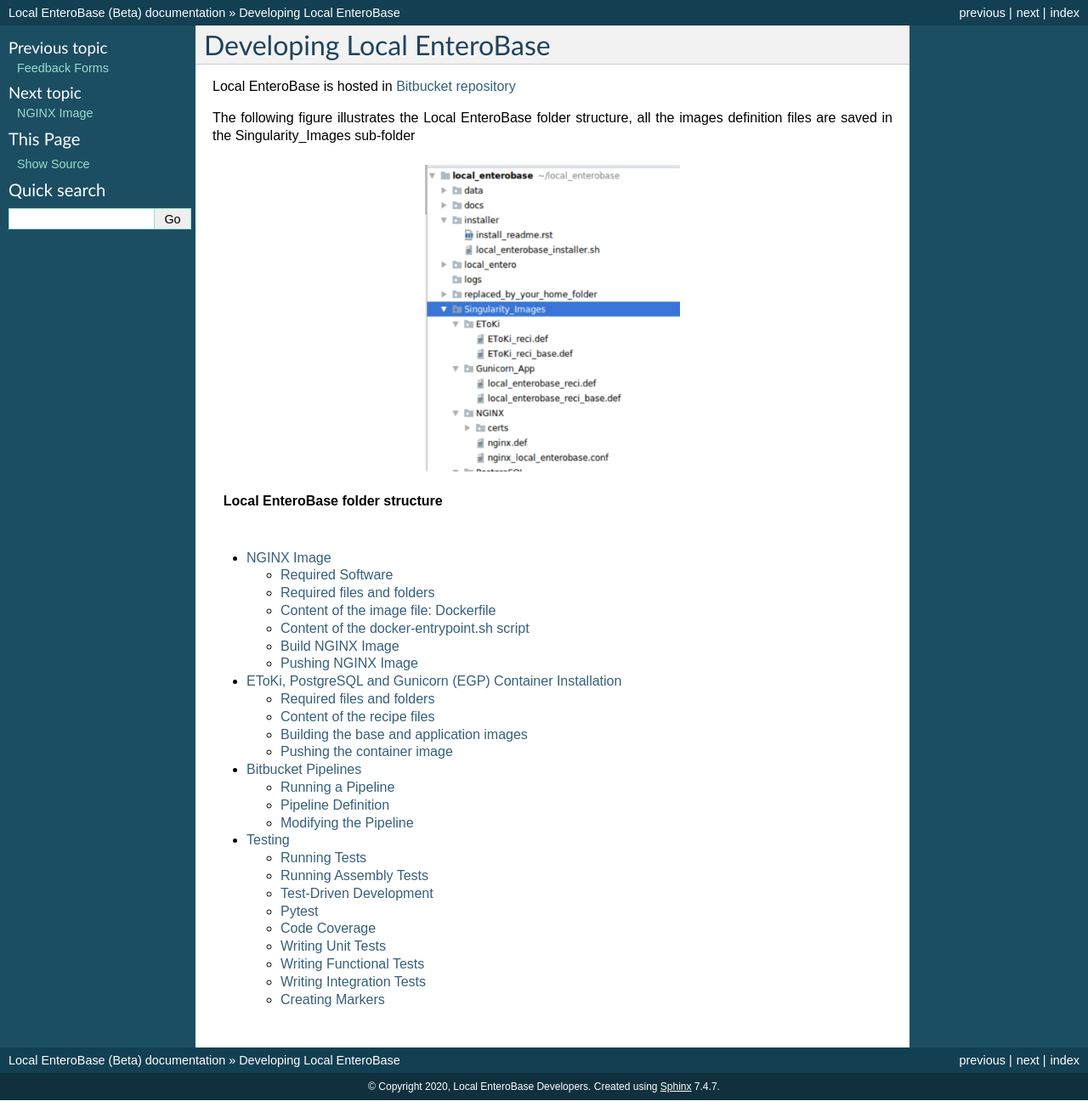
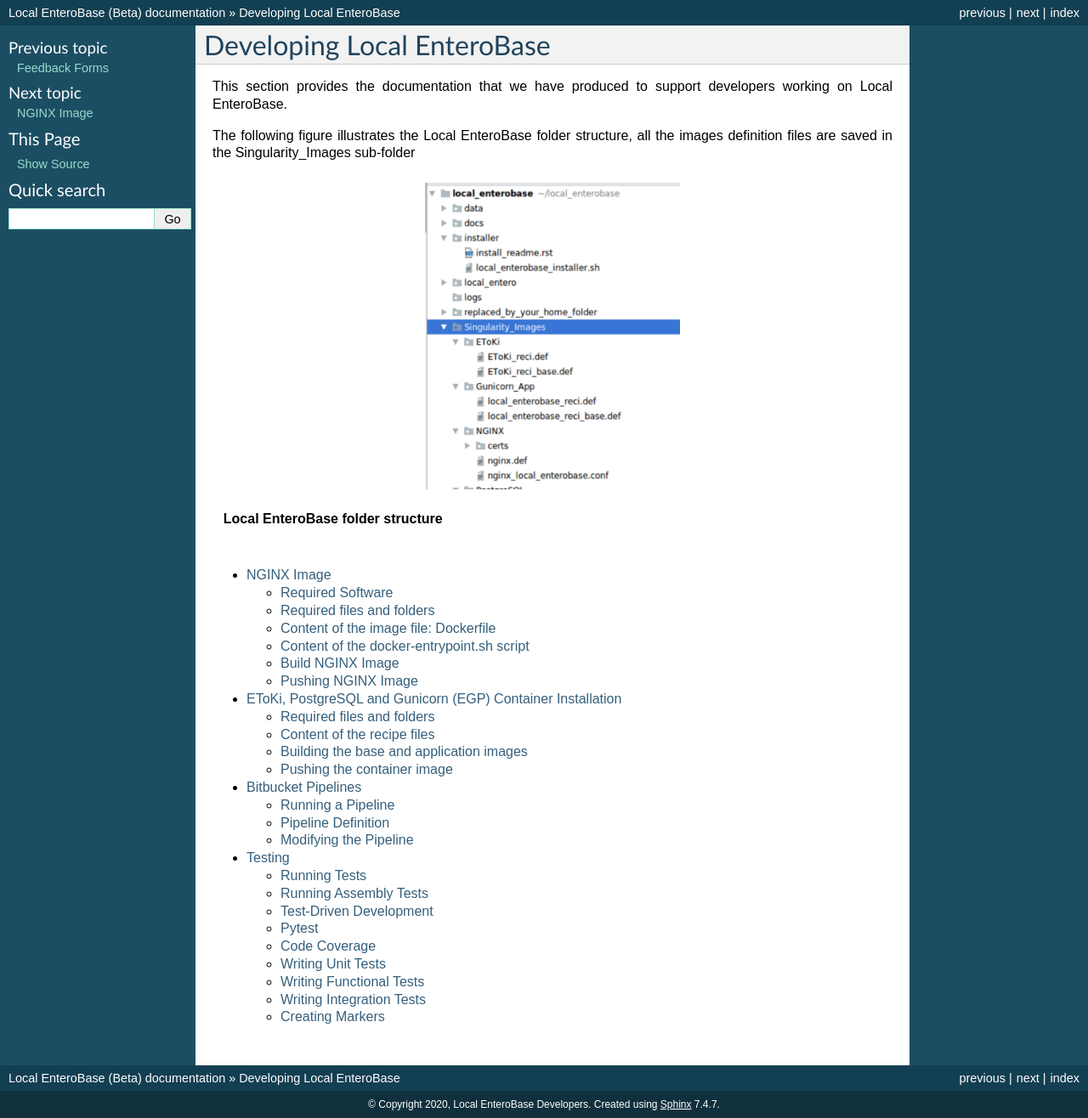
Before and after one commit to khaledk2/leb-beta, a Sphinx documentation site: the page built from docs/developer/developer.rst, in a window 1280 px wide. Shown: the whole page at 85% size. Built offline with Sphinx 7.4.7, drawn with Linux system fonts in a browser that asks for light colours; before the commit the page ends 1295 px from its top, so only the background shows below that.

Commit message:
dev docs

```diff
--- a/docs/developer/developer.rst
+++ b/docs/developer/developer.rst
@@ -1,7 +1,7 @@
 Developing Local EnteroBase
 ===========================
 
-Local EnteroBase is hosted in `Bitbucket repository <https://bitbucket.org/enterobase/local_enterobase/src/master/>`_
+This section provides the documentation that we have produced to support developers working on Local EnteroBase.
 
 The following figure illustrates the Local EnteroBase folder structure, all the images definition files are saved in the Singularity_Images sub-folder
 
```
Also changed, not shown: 5 other files.
